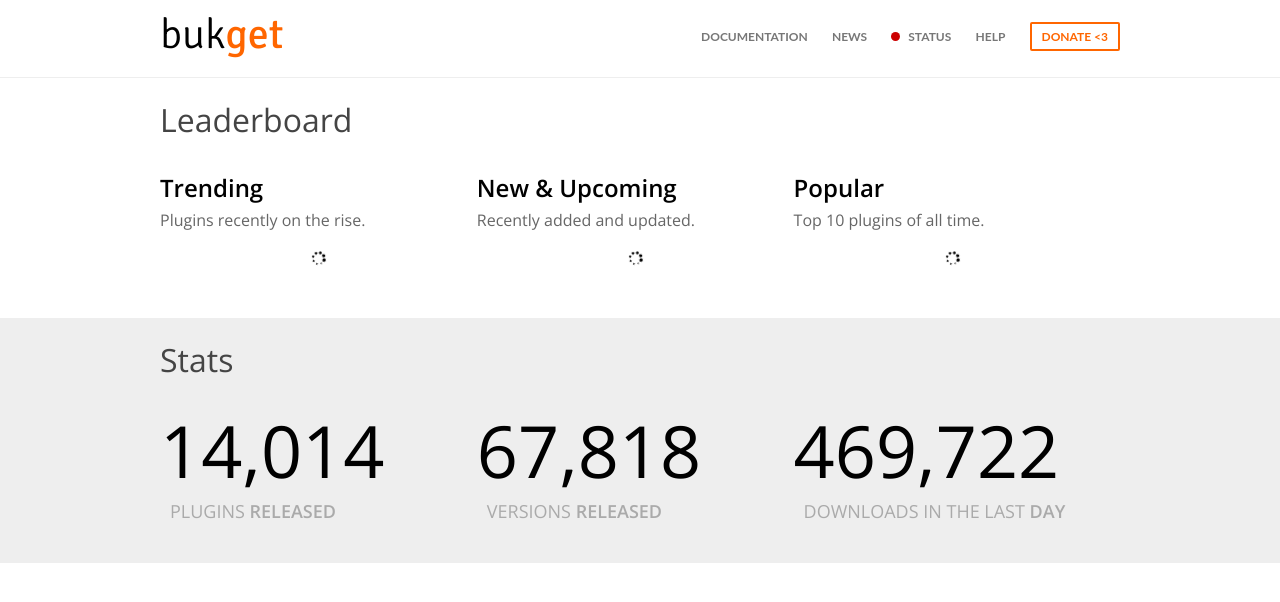
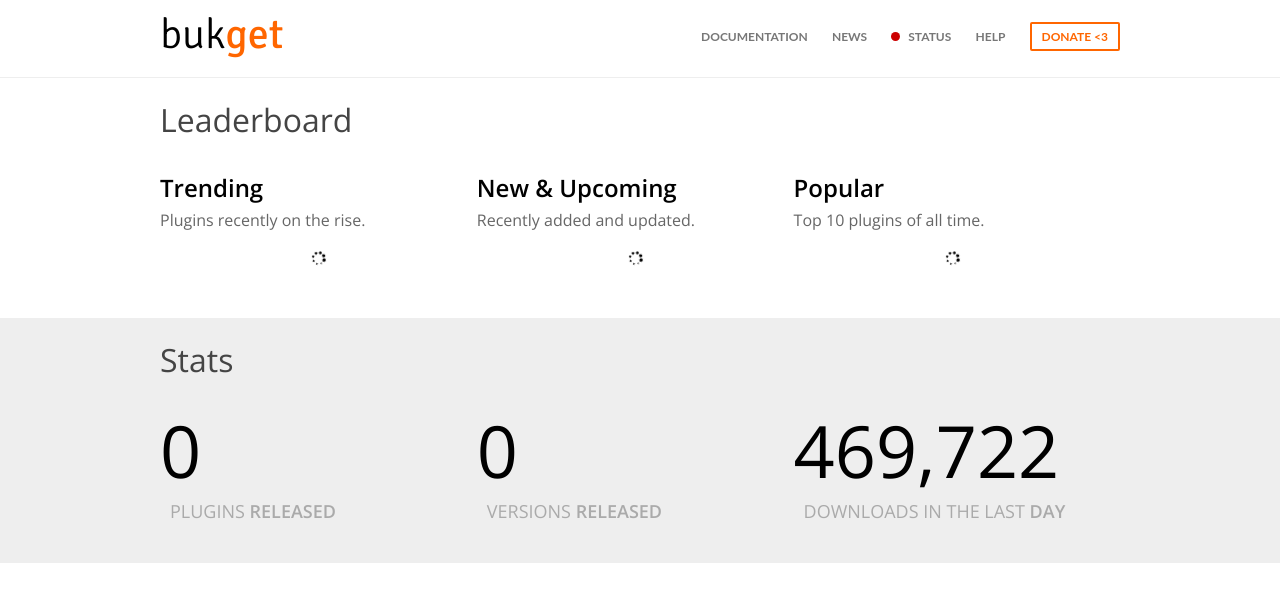
Before and after one commit to BukGet/website, a Jekyll site: the page built from index.html, in a window 1280 px wide. Shown: the top 602 px of the page. Built offline with Jekyll 4.4.1, drawn with Linux system fonts in a browser that asks for light colours; nearby versions of some CDN libraries; some web fonts are replaced; Markdown is read by kramdown in place of the engine named in the settings.

```diff
--- a/index.html
+++ b/index.html
@@ -43,13 +43,13 @@ title: Home
     <h1>Stats</h1>
 
     <div class="stat">
-      <h4>14,014</h4>
+      <h4 id="plugins">0</h4>
       <h1>Plugins <strong>Released</strong></h1>
       <div class="meta"></div>
     </div>
 
     <div class="stat">
-      <h4>67,818</h4>
+      <h4 id="versions">0</h4>
       <h1>Versions <strong>Released</strong></h1>
       <div class="meta"></div>
     </div>
```
Also changed, not shown: other parts of index.html (+6 -0 lines).
